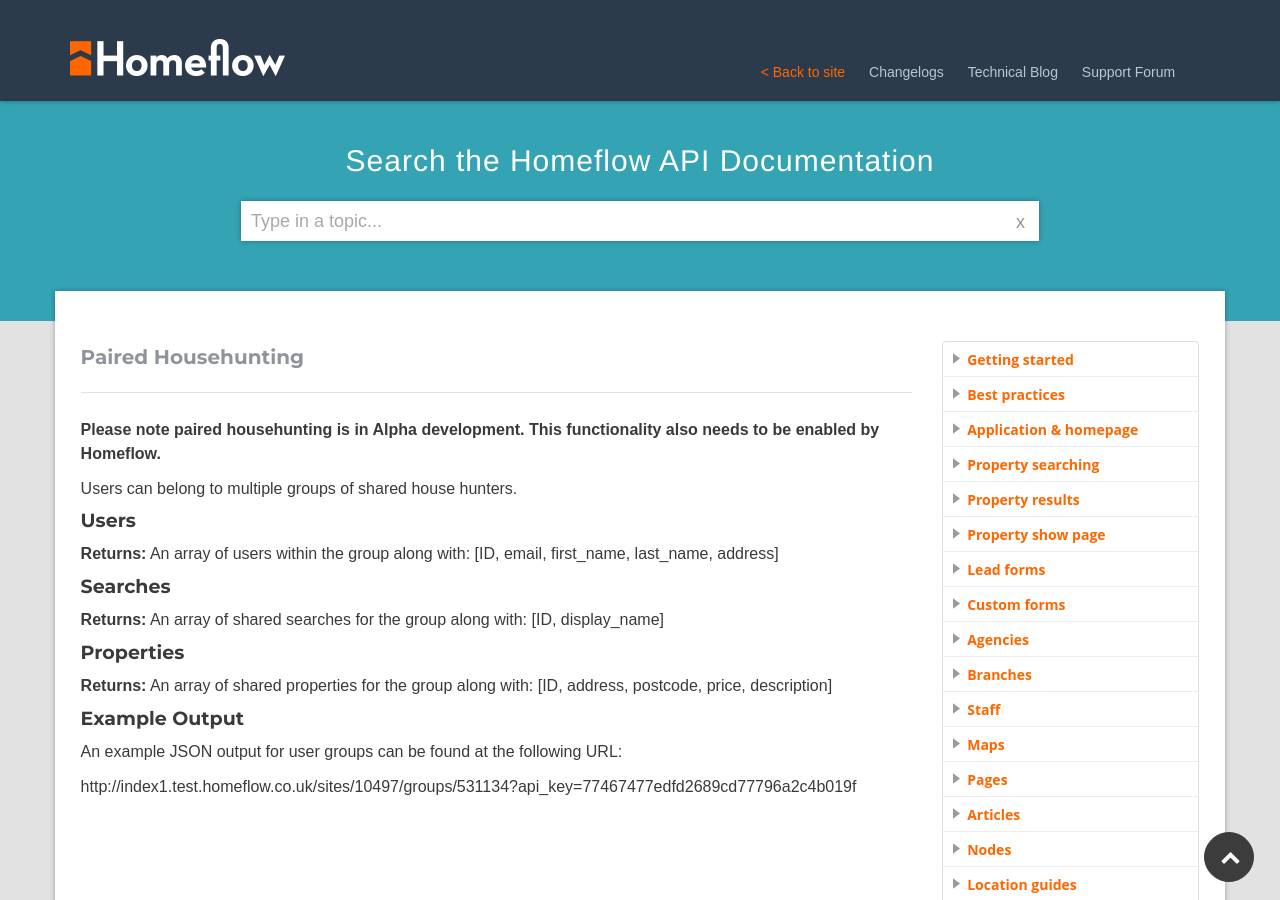
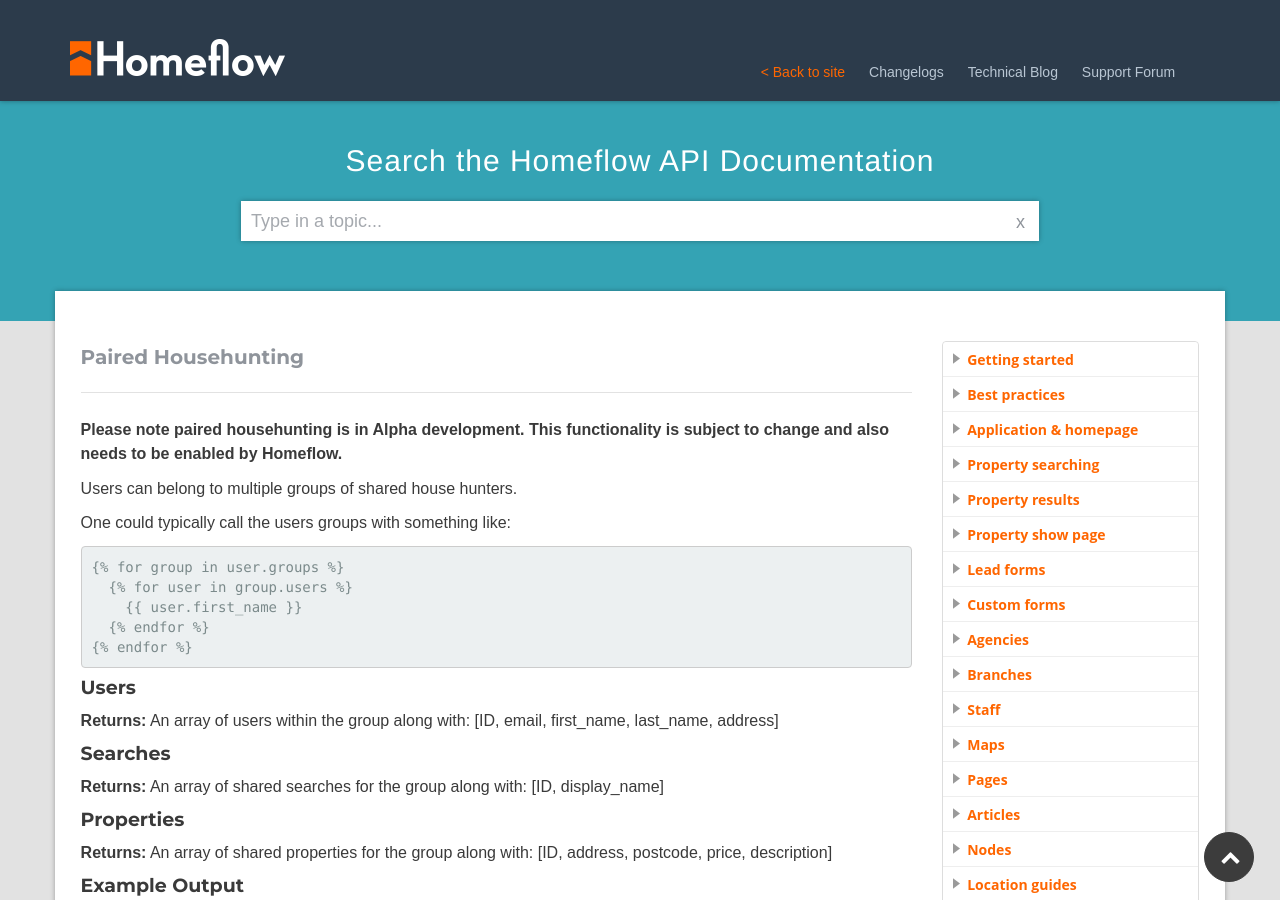
Before and after one commit to homeflow/homeflow.github.io, a Jekyll site: the page built from _posts/user-profile-system/2016-08-01-paired-househunting.md, in a window 1280 px wide and 900 px high. Built offline with Jekyll 4.4.1, drawn with Linux system fonts in a browser that asks for light colours.

Commit message:
Code sample

```diff
--- a/_posts/user-profile-system/2016-08-01-paired-househunting.md
+++ b/_posts/user-profile-system/2016-08-01-paired-househunting.md
@@ -5,9 +5,21 @@ modal-id: paired-househunting
 category: user-profile-system
 ---
 
-**Please note paired househunting is in Alpha development. This functionality also needs to be enabled by Homeflow.**
+**Please note paired househunting is in Alpha development. This functionality is subject to change and also needs to be enabled by Homeflow.**
 
 Users can belong to multiple groups of shared house hunters.
+
+One could typically call the users groups with something like:
+
+{% highlight html %}
+{% raw %}
+{% for group in user.groups %}
+  {% for user in group.users %}
+    {{ user.first_name }}
+  {% endfor %}
+{% endfor %}
+{% endraw %}
+{% endhighlight %}
 
 #### Users
 **Returns:** An array of users within the group along with: [ID, email, first_name, last_name, address]
```
